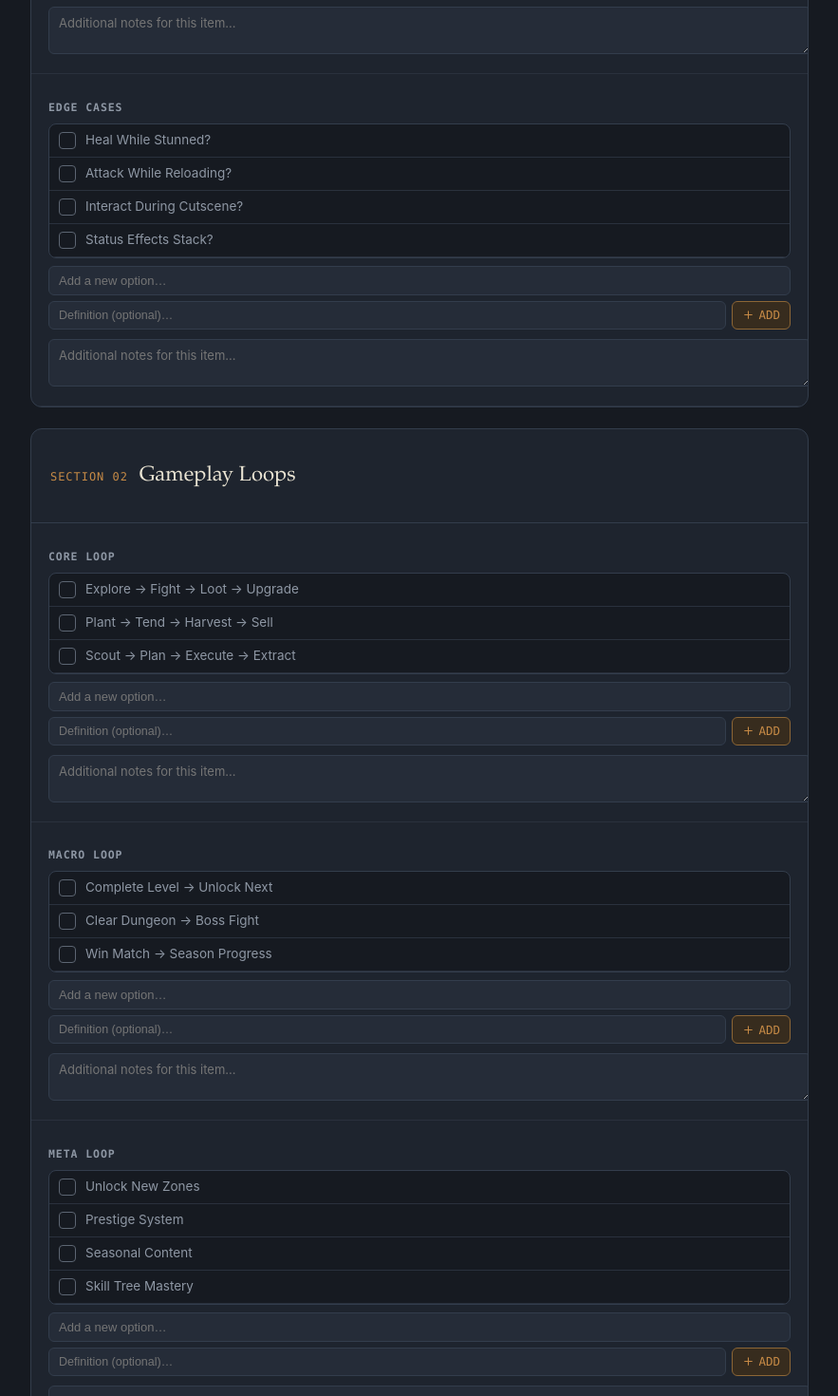
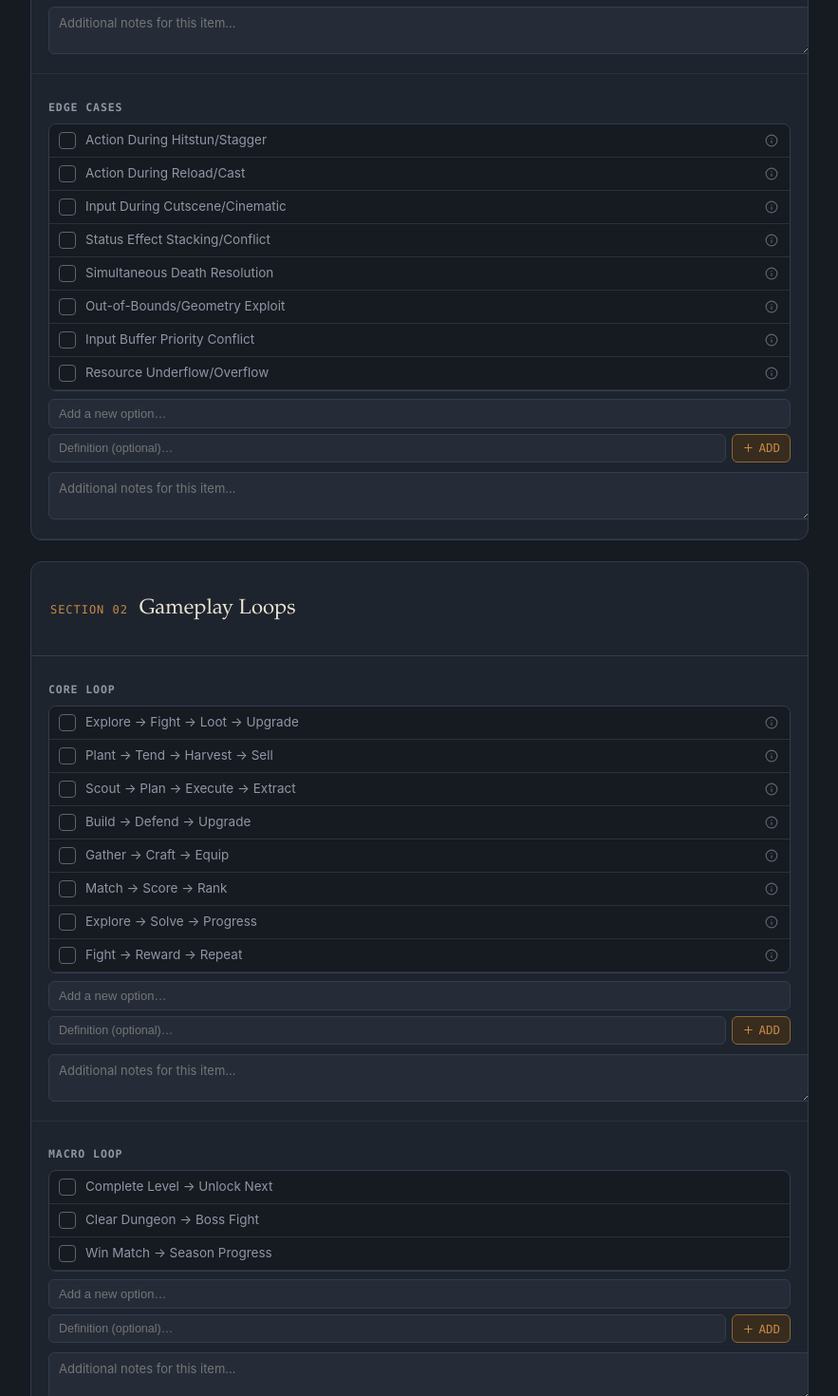
Before and after one commit to bridgerbird/gdd-builder, a React (Vite) app: page / in a window 1280 px wide. Shown: the part 2180-3650 px from the top of the page at 95% size, without its empty margins (198-1081 px from the left). Built offline with nearby package versions, Linux system fonts and the light colour scheme.

Commit message:
Updated "Edge Cases" and "Core Loops" data

```diff
--- a/src/schema.js
+++ b/src/schema.js
@@ -140,14 +140,66 @@ const initialSections = [
           { label: "Difficulty-Scaled Constraint", definition: "A rule whose limits, such as damage, resources, or timers, shift based on the selected difficulty setting." },
         ],
       },
-      { id: "edge_cases", label: "Edge Cases", options: plain(["Heal While Stunned?", "Attack While Reloading?", "Interact During Cutscene?", "Status Effects Stack?"]) },
+      {
+        id: "edge_cases",
+        label: "Edge Cases",
+        options: [
+          { label: "Action During Hitstun/Stagger", definition: "Whether the player can act, cancel, or is fully locked out while affected by hitstun or a stagger animation." },
+          { label: "Action During Reload/Cast", definition: "Whether the player can move, aim, or switch actions while a reload or cast animation is still in progress." },
+          { label: "Input During Cutscene/Cinematic", definition: "Whether player input can interrupt, skip, or bleed through into an active scripted cutscene." },
+          { label: "Status Effect Stacking/Conflict", definition: "What happens when multiple instances of the same status effect, or two conflicting effects, are applied at once." },
+          { label: "Simultaneous Death Resolution", definition: "Which outcome takes priority when the player and an enemy would both die on the same frame or turn." },
+          { label: "Out-of-Bounds/Geometry Exploit", definition: "What happens when a player uses movement mechanics to reach unintended areas outside the designed play space." },
+          { label: "Input Buffer Priority Conflict", definition: "When multiple inputs are queued in rapid succession, which one takes priority and how long the buffer window lasts." },
+          { label: "Resource Underflow/Overflow", definition: "What happens when a single action would push a resource below zero or above its maximum cap." },
+          { label: "Save/Load Mid-Action", definition: "What happens if the game is saved or loaded while an action, animation, or timer is mid-execution." },
+          { label: "Overlapping Environmental Hazards", definition: "How two environmental hazards, or a hazard and an existing status effect, resolve when they overlap on the same target." },
+          { label: "Simultaneous Trigger Collision", definition: "What happens when two or more triggered events, such as traps or scripted abilities, would fire at the exact same moment." },
+          { label: "Death Mid-Ability/Channel", definition: "What happens to an ability's effect, cooldown, or resource cost if the character dies while it is active or channeling." },
+          { label: "Overlapping Hitbox Resolution", definition: "How damage or effect resolution is determined when a single attack's hitbox overlaps multiple valid targets at once." },
+          { label: "Clipping Through Geometry", definition: "What prevents, or governs, a fast-moving character from passing through walls, floors, or other solid geometry." },
+          { label: "Interrupted Transformation/Shapeshift", definition: "Whether abilities can be queued, canceled, or interrupted while a character is mid-transformation." },
+          { label: "Multiplayer Desync/Race Condition", definition: "How conflicting simultaneous actions from different players are resolved when network state briefly disagrees." },
+          { label: "Ability Combo Cancel Window", definition: "Whether, and during which exact frames, one ability's animation can be canceled into another to chain a combo." },
+          { label: "Zero-Duration/Instant Effect Conflict", definition: "How two instantaneous effects that would both resolve at the same instant are ordered and applied." },
+          { label: "Friendly Fire Ambiguity", definition: "How area-of-effect or projectile actions resolve when both allies and enemies are caught in the same effect radius." },
+          { label: "Edge-of-Map Physics Behavior", definition: "How physics-based mechanics behave when an object or character reaches the extreme boundary of the playable world." },
+          { label: "Disconnection/Pause Mid-Encounter", definition: "What happens to an in-progress encounter, timer, or turn if a player disconnects or pauses mid-action." },
+          { label: "AI Target Loss Mid-Behavior", definition: "How an enemy or companion AI resolves its current behavior when its active target becomes invalid or unreachable." },
+        ],
+      },
     ],
   },
   {
     id: "loops",
     title: "Gameplay Loops",
     subsections: [
-      { id: "core_loop", label: "Core Loop", options: plain(["Explore → Fight → Loot → Upgrade", "Plant → Tend → Harvest → Sell", "Scout → Plan → Execute → Extract"]) },
+      {
+        id: "core_loop",
+        label: "Core Loop",
+        options: [
+          { label: "Explore → Fight → Loot → Upgrade", definition: "The player explores an area, fights enemies encountered along the way, collects loot from them, and spends it to grow stronger — typical of action RPGs and looter-shooters." },
+          { label: "Plant → Tend → Harvest → Sell", definition: "The player plants crops or resources, maintains them over time, harvests the result, and sells it for currency to reinvest — typical of farming and life sims." },
+          { label: "Scout → Plan → Execute → Extract", definition: "The player scouts a target, plans an approach, executes the plan under risk, and extracts with the reward — typical of heist and extraction games." },
+          { label: "Build → Defend → Upgrade", definition: "The player constructs defenses or a base, survives an attack against them, and upgrades before the next attempt — typical of tower defense and base-building games." },
+          { label: "Gather → Craft → Equip", definition: "The player gathers raw materials, crafts them into usable items or gear, and equips the result to improve capability — typical of survival and crafting games." },
+          { label: "Match → Score → Rank", definition: "The player competes in a discrete match, earns a score or result, and sees their standing shift — typical of competitive and PvP games." },
+          { label: "Explore → Solve → Progress", definition: "The player explores a space, solves an obstacle or puzzle blocking the way, and advances as a result — typical of puzzle and adventure games." },
+          { label: "Fight → Reward → Repeat", definition: "The player fights through a short run, earns a reward on completion or death, and immediately begins another attempt — typical of roguelikes and roguelites." },
+          { label: "Move → Match → Clear", definition: "The player moves or arranges pieces to form matches, which clear from the board and trigger further effects — typical of match-3 and tile puzzle games." },
+          { label: "Race → Place → Upgrade", definition: "The player races against opponents or the clock, earns a placement or reward, and spends it on upgrades for the next race — typical of racing games." },
+          { label: "Build → Manage → Optimize", definition: "The player builds out a system or settlement, manages its ongoing needs, and continually optimizes it for efficiency — typical of city builders and management sims." },
+          { label: "Sneak → Eliminate → Evade", definition: "The player moves undetected toward a target, eliminates or bypasses it, and evades any resulting alert — typical of stealth games." },
+          { label: "Collect → Trade → Expand", definition: "The player collects goods, trades them for profit or advantage, and reinvests to expand their operation — typical of trading and economy sims." },
+          { label: "Train → Battle → Evolve", definition: "The player trains a creature or unit, battles with it to prove its strength, and evolves or upgrades it as a result — typical of creature-collector games." },
+          { label: "Shoot → Reload → Advance", definition: "The player engages enemies with ranged combat, manages ammunition through reloads, and advances once the area is clear — typical of shooters." },
+          { label: "Dialogue → Choice → Consequence", definition: "The player engages in dialogue, makes a meaningful choice, and experiences a narrative consequence that shapes what follows — typical of narrative and visual novel games." },
+          { label: "Dig → Return → Sell", definition: "The player descends into a mine or dungeon to gather resources, returns to a safe hub, and sells the haul before heading back down — typical of mining and dungeon-crawler games." },
+          { label: "Wave → Survive → Upgrade", definition: "The player survives an escalating wave of enemies and spends earned resources on upgrades before the next wave begins — typical of horde survival games." },
+          { label: "Investigate → Deduce → Confront", definition: "The player gathers clues through investigation, deduces a conclusion from them, and confronts a suspect or solution — typical of mystery and detective games." },
+          { label: "Command → Execute → Adapt", definition: "The player issues commands to units, watches them execute, and adapts their strategy based on the outcome — typical of RTS and strategy games." },
+        ],
+      },
       { id: "macro_loop", label: "Macro Loop", options: plain(["Complete Level → Unlock Next", "Clear Dungeon → Boss Fight", "Win Match → Season Progress"]) },
       { id: "meta_loop", label: "Meta Loop", options: plain(["Unlock New Zones", "Prestige System", "Seasonal Content", "Skill Tree Mastery"]) },
       { id: "social_loop", label: "Social Loop", options: plain(["Trading", "Leaderboards", "Co-op Runs", "Competitive Ranking", "Guilds / Clans"]) },
```
